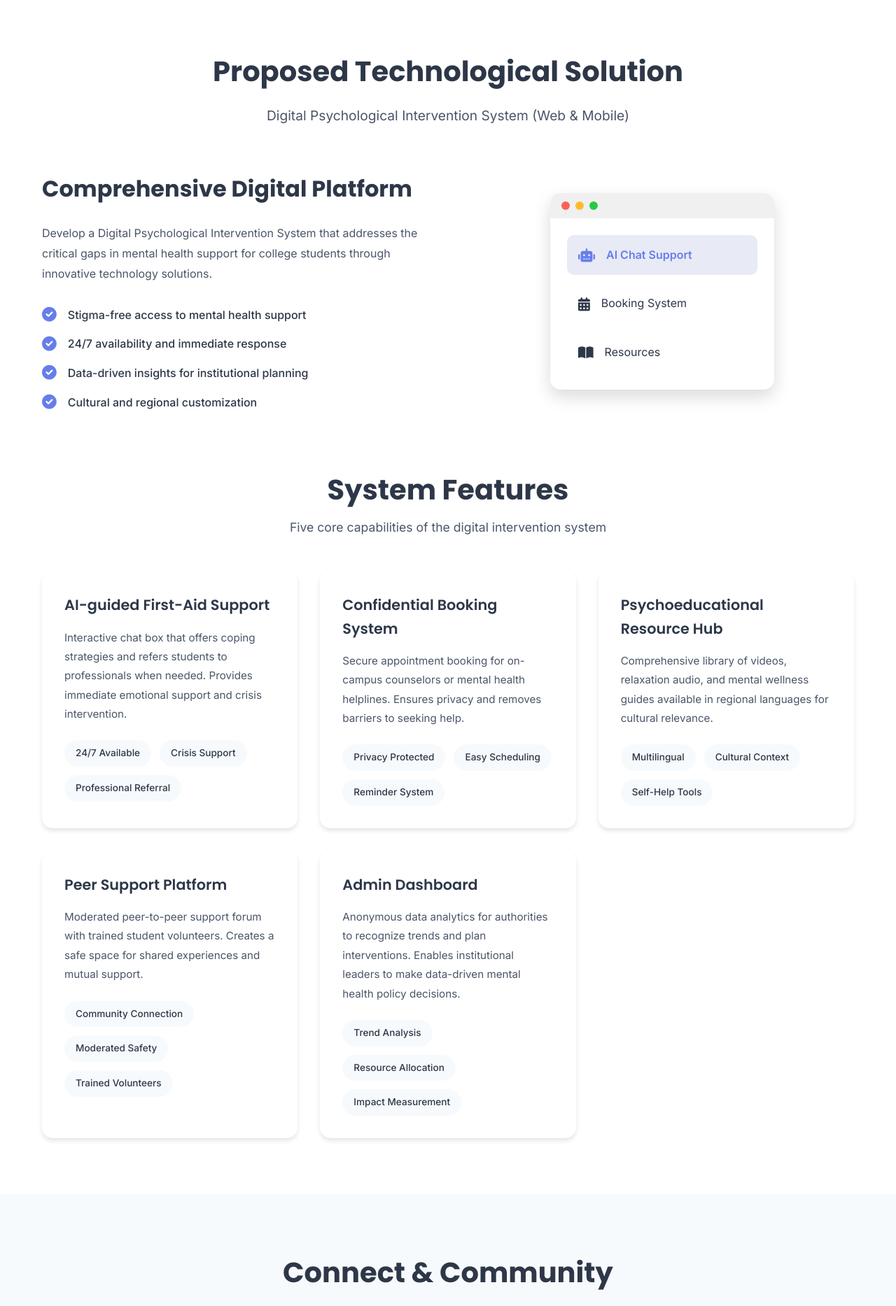
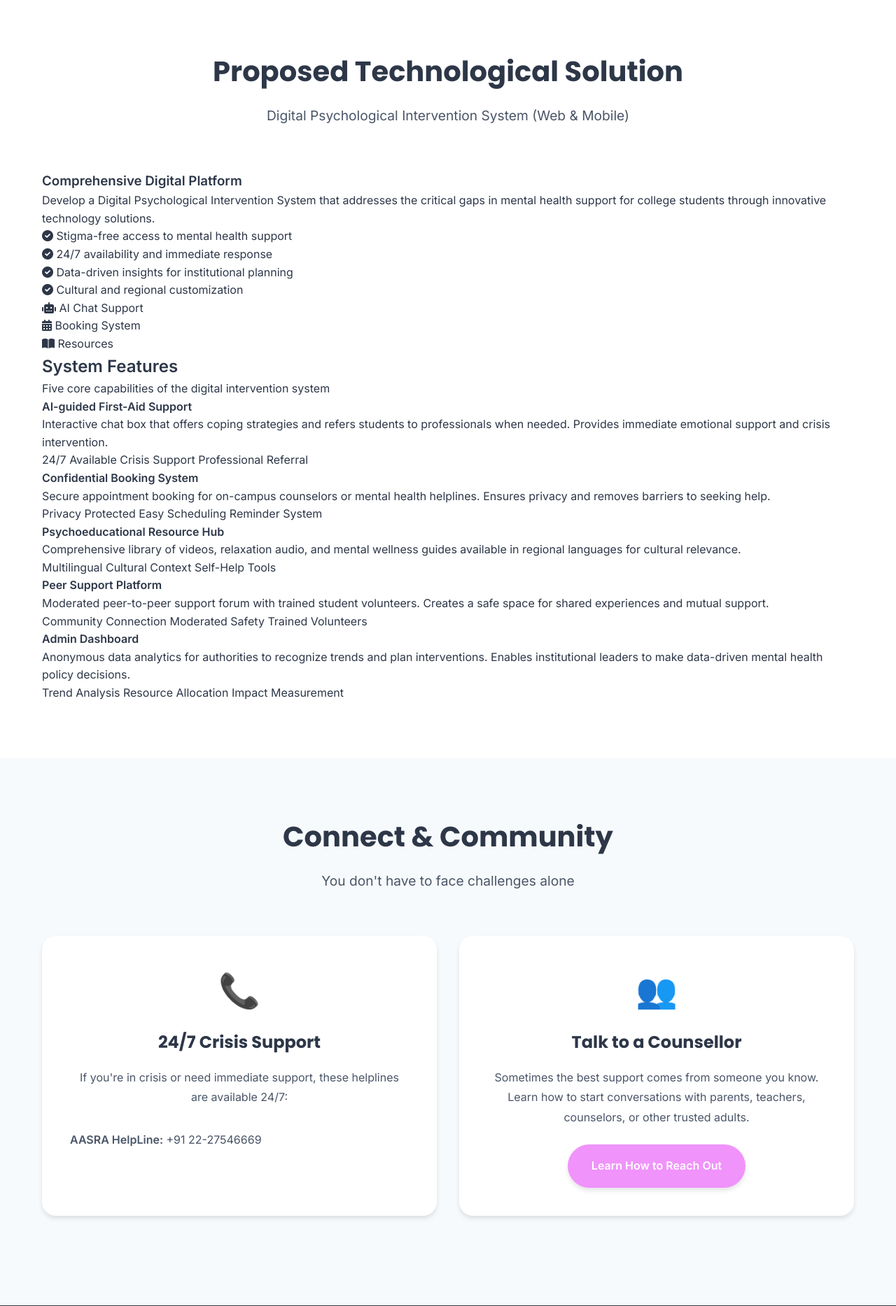
Before and after one commit to KalpeshM13/Health-Wellness, a FastAPI app: page /home in a window 1280 px wide. Shown: the part 2523-4390 px from the top of the page at 70% size. Run offline with FastAPI, Linux system fonts and the light colour scheme.

Commit message:
UI changes

```diff
--- a/static/script.js
+++ b/static/script.js
@@ -180,56 +180,8 @@ sectionHeaders.forEach(header => {
 
 console.log('MindBloom website loaded successfully!');
 
-// Solution Section - Mockup Feature Interaction
-document.addEventListener('DOMContentLoaded', () => {
-    const features = document.querySelectorAll('.mockup-feature');
-    const solutionText = document.getElementById('solution-text-content');
-    if (!features.length || !solutionText) return;
 
-    const featureInfo = {
-        'ai-chat': `
-            <h3>AI-guided First-Aid Support</h3>
-            <p>Interactive chat box that offers coping strategies and refers students to professionals when needed. Provides immediate emotional support and crisis intervention.</p>
-            <div class="solution-benefits">
-                <div class="benefit"><i class="fas fa-check-circle"></i><span>24/7 Available</span></div>
-                <div class="benefit"><i class="fas fa-check-circle"></i><span>Crisis Support</span></div>
-                <div class="benefit"><i class="fas fa-check-circle"></i><span>Professional Referral</span></div>
-            </div>
-        `,
-        'booking': `
-            <h3>Confidential Booking System</h3>
-            <p>Secure appointment booking for on-campus counselors or mental health helplines. Ensures privacy and removes barriers to seeking help.</p>
-            <div class="solution-benefits">
-                <div class="benefit"><i class="fas fa-check-circle"></i><span>Privacy Protected</span></div>
-                <div class="benefit"><i class="fas fa-check-circle"></i><span>Easy Scheduling</span></div>
-                <div class="benefit"><i class="fas fa-check-circle"></i><span>Reminder System</span></div>
-            </div>
-        `,
-        'resources': `
-            <h3>Psychoeducational Resource Hub</h3>
-            <p>Comprehensive library of videos, relaxation audio, and mental wellness guides available in regional languages for cultural relevance.</p>
-            <div class="solution-benefits">
-                <div class="benefit"><i class="fas fa-check-circle"></i><span>Multilingual</span></div>
-                <div class="benefit"><i class="fas fa-check-circle"></i><span>Cultural Context</span></div>
-                <div class="benefit"><i class="fas fa-check-circle"></i><span>Self-Help Tools</span></div>
-            </div>
-        `
-    };
-
-    features.forEach(f => {
-        f.style.cursor = 'pointer';
-        f.addEventListener('click', function () {
-            features.forEach(x => x.classList.remove('active'));
-            this.classList.add('active');
-            const key = this.getAttribute('data-feature');
-            if (featureInfo[key]) {
-                solutionText.innerHTML = featureInfo[key];
-            }
-        });
-    });
-});
-
-
+const carouselItems = document.querySelectorAll('.story-item');
 if (carouselItems.length > 0) {
     let currentIndex = 0;
     const totalItems = carouselItems.length;
--- a/static/style.css
+++ b/static/style.css
@@ -656,201 +656,6 @@ body {
     font-size: 1.5rem;
 }
 
-/* Solution Section */
-.solution-main {
-    display: grid;
-    grid-template-columns: 1fr 1fr;
-    gap: 4rem;
-    align-items: center;
-    margin-bottom: 5rem;
-}
-
-.solution-left h3 {
-    font-size: 2rem;
-    font-weight: 700;
-    margin-bottom: 1.5rem;
-    color: var(--text-dark);
-    font-family: 'Poppins', sans-serif;
-}
-
-.solution-left p {
-    font-size: 1rem;
-    color: var(--text-light);
-    margin-bottom: 2rem;
-    line-height: 1.8;
-}
-
-.solution-benefits {
-    display: flex;
-    flex-direction: column;
-    gap: 1rem;
-}
-
-.benefit {
-    display: flex;
-    align-items: center;
-    gap: 1rem;
-}
-
-.benefit i {
-    color: var(--primary-color);
-    font-size: 1.3rem;
-    flex-shrink: 0;
-}
-
-.benefit span {
-    color: var(--text-dark);
-    font-weight: 500;
-}
-
-.solution-right {
-    display: flex;
-    justify-content: center;
-}
-
-.platform-mockup {
-    background: white;
-    border-radius: 15px;
-    box-shadow: var(--shadow-lg);
-    overflow: hidden;
-    width: 320px;
-}
-
-.mockup-header {
-    background: #f0f0f0;
-    padding: 0.75rem 1rem;
-    display: flex;
-    align-items: center;
-    gap: 0.5rem;
-}
-
-.mockup-dots {
-    display: flex;
-    gap: 0.5rem;
-}
-
-.mockup-dots span {
-    width: 12px;
-    height: 12px;
-    border-radius: 50%;
-    display: inline-block;
-}
-
-.mockup-dots span:nth-child(1) {
-    background: #FF5F57;
-}
-
-.mockup-dots span:nth-child(2) {
-    background: #FFBD2E;
-}
-
-.mockup-dots span:nth-child(3) {
-    background: #28CA42;
-}
-
-.mockup-content {
-    padding: 1.5rem;
-    display: flex;
-    flex-direction: column;
-    gap: 0.75rem;
-}
-
-.mockup-feature {
-    display: flex;
-    align-items: center;
-    gap: 1rem;
-    padding: 1rem;
-    border-radius: 10px;
-    transition: var(--transition);
-    cursor: pointer;
-    color: var(--text-dark);
-}
-
-.mockup-feature:hover {
-    background: #f5f5f5;
-}
-
-.mockup-feature.active {
-    background: #e8eaf6;
-    color: var(--primary-color);
-    font-weight: 600;
-}
-
-.mockup-feature i {
-    font-size: 1.2rem;
-    flex-shrink: 0;
-}
-
-/* System Features Section */
-.system-features {
-    margin-top: 4rem;
-}
-
-.features-title {
-    font-family: 'Poppins', sans-serif;
-    font-size: 2.5rem;
-    font-weight: 700;
-    text-align: center;
-    margin-bottom: 0.5rem;
-    color: var(--text-dark);
-}
-
-.features-subtitle {
-    text-align: center;
-    font-size: 1.1rem;
-    color: var(--text-light);
-    margin-bottom: 3rem;
-}
-
-.features-grid {
-    display: grid;
-    grid-template-columns: repeat(auto-fit, minmax(300px, 1fr));
-    gap: 2rem;
-}
-
-.feature-card {
-    background: white;
-    padding: 2rem;
-    border-radius: 15px;
-    box-shadow: var(--shadow-md);
-    transition: var(--transition);
-}
-
-.feature-card:hover {
-    transform: translateY(-5px);
-    box-shadow: var(--shadow-lg);
-}
-
-.feature-card h4 {
-    font-family: 'Poppins', sans-serif;
-    font-size: 1.3rem;
-    font-weight: 600;
-    margin-bottom: 1rem;
-    color: var(--text-dark);
-}
-
-.feature-card p {
-    color: var(--text-light);
-    margin-bottom: 1.5rem;
-    line-height: 1.8;
-    font-size: 0.95rem;
-}
-
-.feature-benefits {
-    display: flex;
-    flex-wrap: wrap;
-    gap: 0.75rem;
-}
-
-.feature-benefits span {
-    background: var(--bg-light);
-    color: var(--text-dark);
-    padding: 0.5rem 1rem;
-    border-radius: 20px;
-    font-size: 0.85rem;
-    font-weight: 500;
-}
-
 /* Footer */
 .footer {
     background: var(--text-dark);
```
